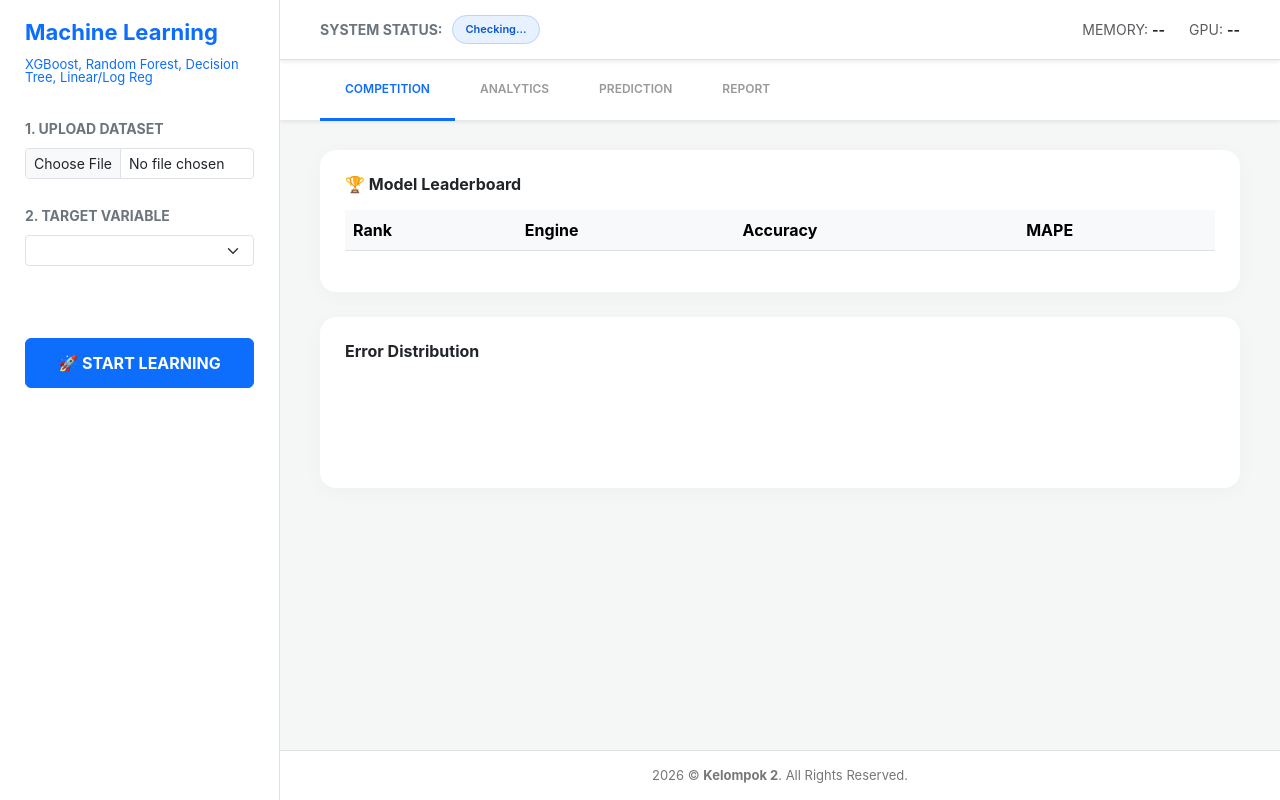
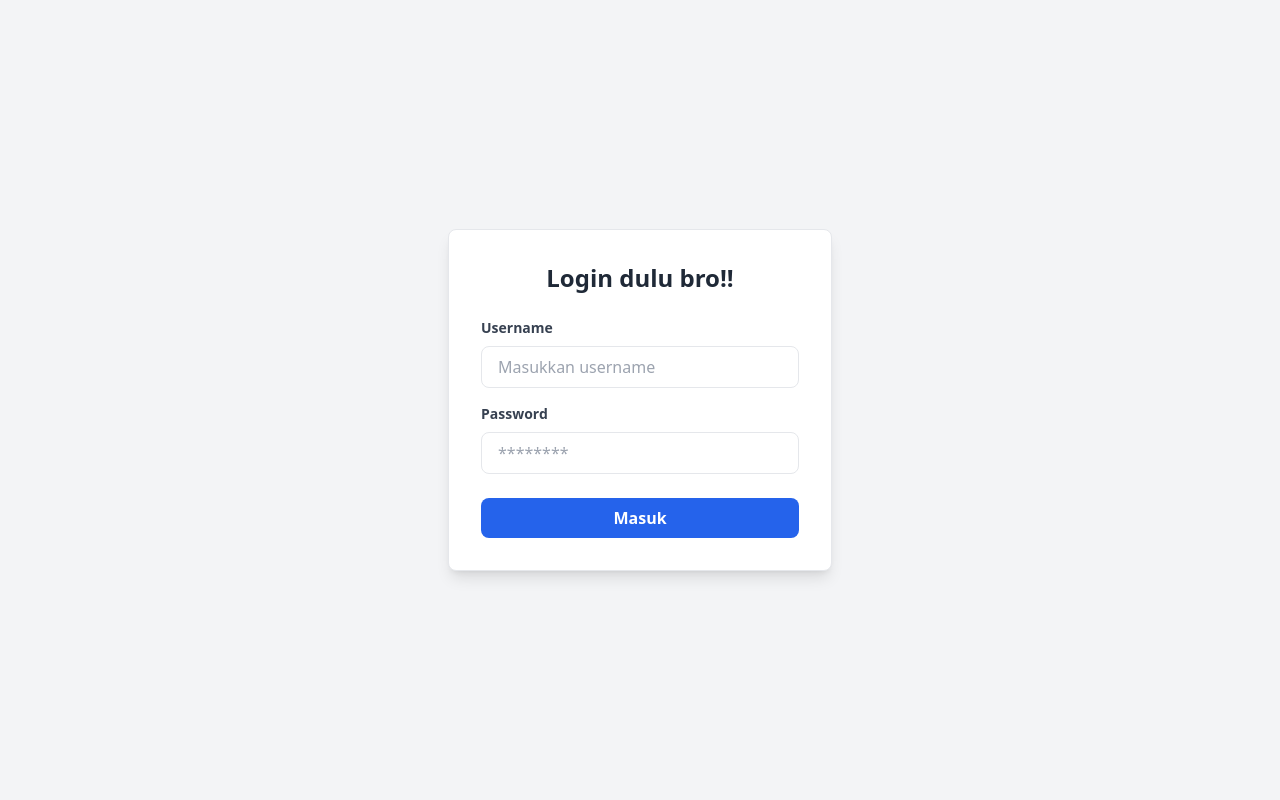
Before and after one commit to dansiapa/final-project-training, a Flask app: page / in a window 1280 px wide. Run offline with Flask 3, Linux system fonts and the light colour scheme; lists and menus that the app fills with data are empty; some libraries are stand-ins or nearby versions.

Commit message:
updated: login method

```diff
--- a/app.py
+++ b/app.py
@@ -34,7 +34,10 @@ def get_b64():
     except: return ""
 
 @app.route('/')
-def index(): return render_template('index.html')
+def index(): return render_template('login.html')
+
+@app.route('/home')
+def home(): return render_template('index.html')
 
 @app.route('/health', methods=['GET'])
 def health_check():
--- a/templates/index.html
+++ b/templates/index.html
@@ -149,6 +149,20 @@
             padding: 12px;
             font-weight: 600;
         }
+        .logout-btn {
+            background-color: #ff4b2b;
+            color: white;
+            border: none;
+            padding: 8px 16px;
+            border-radius: 4px;
+            cursor: pointer;
+            text-decoration: none; /* Jika menggunakan tag <a> */
+            font-size: 14px;
+        }
+
+        .logout-btn:hover {
+            background-color: #ff310d;
+        }
     </style>
 </head>
 <body>
@@ -171,6 +185,7 @@
         </div>
 
         <button onclick="execute()" id="btnRun" class="btn btn-primary w-100 mt-5 fw-bold">🚀 START LEARNING</button>
+        <button class="btn btn-primary w-100 mt-5 fw-bold logout-btn" onclick="logout()">Logout</button>
     </div>
 
     <div class="wrapper">
@@ -248,6 +263,9 @@
     <script>
         const API = window.location.origin;
         let chart = null;
+        function logout() {
+            window.location.href = '/';
+        }
 
         async function updateHealth() {
             try {
--- /dev/null
+++ b/templates/login.html
@@ -0,0 +1,65 @@
+<!DOCTYPE html>
+<html lang="id">
+<head>
+    <meta charset="UTF-8">
+    <meta name="viewport" content="width=device-width, initial-scale=1.0">
+    <title>Login</title>
+    <script src="https://cdn.tailwindcss.com"></script>
+</head>
+<body class="bg-gray-100 h-screen flex items-center justify-center">
+
+    <div class="bg-white p-8 rounded-lg shadow-lg w-full max-w-sm border border-gray-200">
+        <h2 class="text-2xl font-bold text-center text-gray-800 mb-6">Login dulu bro!!</h2>
+
+        <div id="errorMessage" class="hidden mb-4 p-3 bg-red-100 border border-red-400 text-red-700 text-sm rounded">
+            Username atau password salah!
+        </div>
+
+        <form id="loginForm">
+            <div class="mb-4">
+                <label class="block text-gray-700 text-sm font-bold mb-2" for="username">
+                    Username
+                </label>
+                <input class="w-full px-4 py-2 border rounded-lg focus:outline-none focus:ring-2 focus:ring-blue-500 transition-all"
+                       type="text" id="username" placeholder="Masukkan username" required>
+            </div>
+
+            <div class="mb-6">
+                <label class="block text-gray-700 text-sm font-bold mb-2" for="password">
+                    Password
+                </label>
+                <input class="w-full px-4 py-2 border rounded-lg focus:outline-none focus:ring-2 focus:ring-blue-500 transition-all"
+                       type="password" id="password" placeholder="********" required>
+            </div>
+
+            <button class="w-full bg-blue-600 text-white font-semibold py-2 px-4 rounded-lg hover:bg-blue-700 active:scale-95 transition duration-200"
+                    type="submit">
+                Masuk
+            </button>
+        </form>
+
+    </div>
+
+    <script>
+        document.getElementById('loginForm').addEventListener('submit', function(e) {
+            e.preventDefault();
+
+            const usernameInput = document.getElementById('username').value;
+            const passwordInput = document.getElementById('password').value;
+            const errorBox = document.getElementById('errorMessage');
+
+            const VALID_USER = "admin";
+            const VALID_PASS = "admin";
+
+            errorBox.classList.add('hidden');
+
+            if (usernameInput === VALID_USER && passwordInput === VALID_PASS) {
+                window.location.href = "/home";
+            } else {
+                errorBox.classList.remove('hidden');
+                document.getElementById('password').value = "";
+            }
+        });
+    </script>
+</body>
+</html>
```
